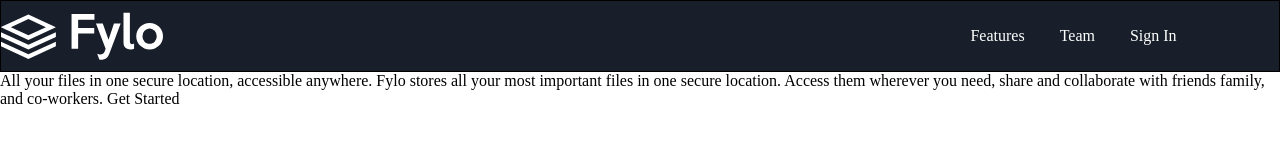
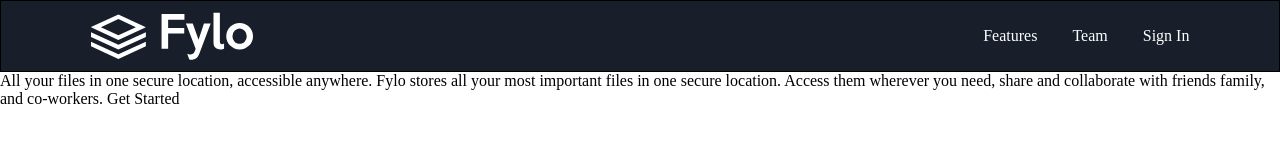
Before and after one commit to mauger1998/dark-theme-landing-page, a plain HTML site: page index.html in a window 1280 px wide. Drawn offline with Linux system fonts and the light colour scheme.

Commit message:
Give padding to logo and links

```diff
--- a/style.css
+++ b/style.css
@@ -14,6 +14,7 @@
 }
 .nav > img {
     height: 6vh;
+    padding-left:7vw;
 }
 .nav > ul {
     display:flex;
@@ -22,5 +23,5 @@
     justify-content: flex-end;
     width:100%;
     gap:35px;
-    padding-right:8vw;
+    padding-right:7vw;
 }
```
